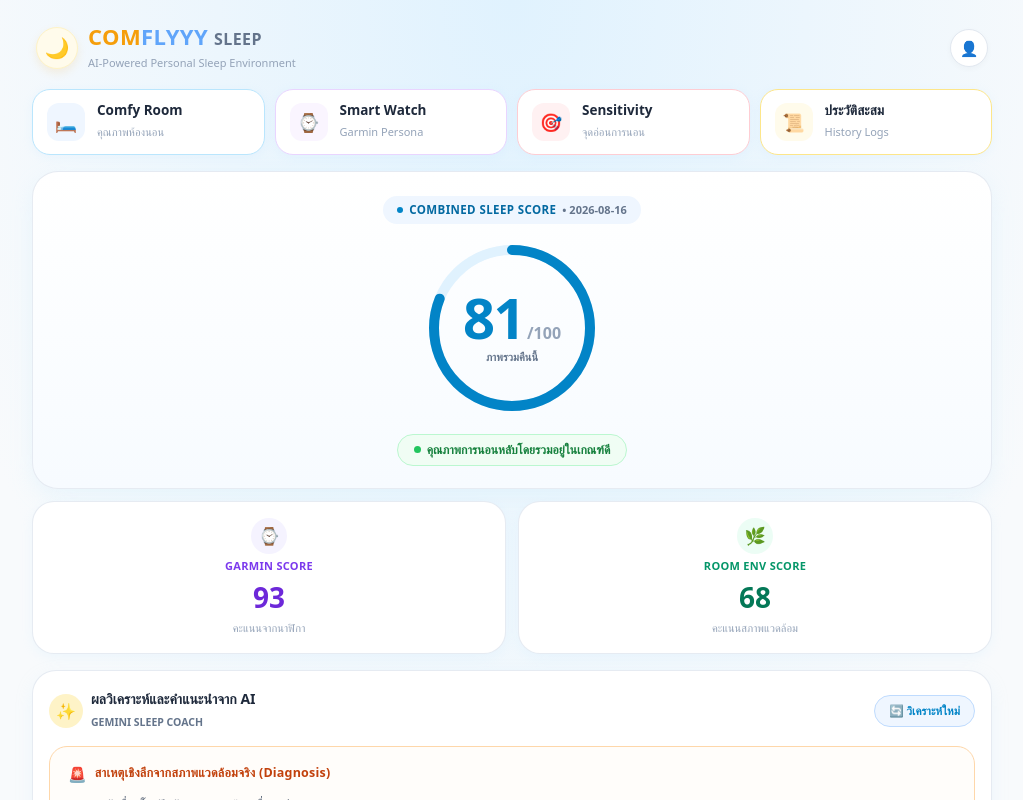
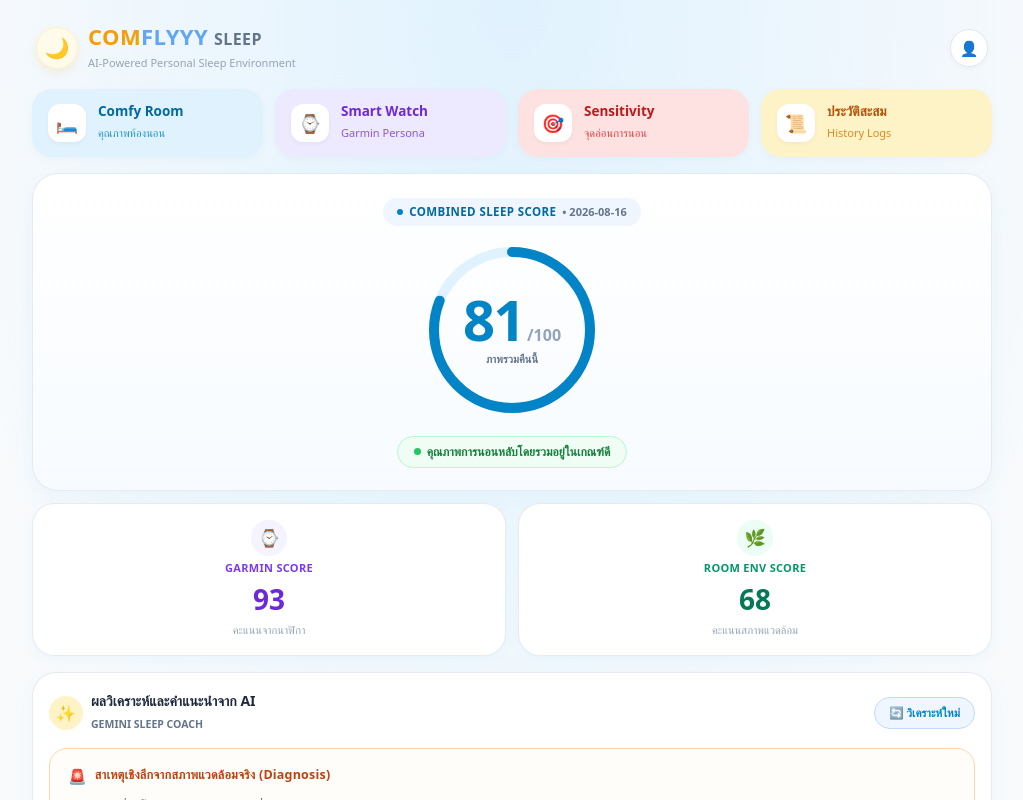
Before and after one commit to paradisesui/comflyyy, a Next.js app: page / in a window 1280 px wide. Shown: the top 800 px of the page, without its empty margins (128-1151 px from the left). Built offline with nearby package versions, Linux system fonts and the light colour scheme; no server answers; the database is empty.

Commit message:
system 4

```diff
--- a/app/page.tsx
+++ b/app/page.tsx
@@ -140,11 +140,44 @@ export default function HomePage() {
     }
   };
 
+  // 4 ปุ่มแบบสีพาสเทลทั้งกล่อง ไร้เส้นขอบ (No Borders, Solid Pastel Cards)
   const navTabs = [
-    { href: '/sensors', icon: '🛏️', title: 'Comfy Room', desc: 'คุณภาพห้องนอน', border: '#bae6fd', badgeBg: '#eff6ff' },
-    { href: '/persona', icon: '⌚', title: 'Smart Watch', desc: 'Garmin Persona', border: '#e9d5ff', badgeBg: '#faf5ff' },
-    { href: '/sensitivity', icon: '🎯', title: 'Sensitivity', desc: 'จุดอ่อนการนอน', border: '#fecdd3', badgeBg: '#fff1f2' },
-    { href: '/sensitivity-profile', icon: '📜', title: 'ประวัติสะสม', desc: 'History Logs', border: '#fde68a', badgeBg: '#fffbeb' },
+    {
+      href: '/sensors',
+      icon: '🛏️',
+      title: 'Comfy Room',
+      desc: 'คุณภาพห้องนอน',
+      bg: '#e0f2fe',
+      textColor: '#0369a1',
+      subTextColor: '#0284c7'
+    },
+    {
+      href: '/persona',
+      icon: '⌚',
+      title: 'Smart Watch',
+      desc: 'Garmin Persona',
+      bg: '#ede9fe',
+      textColor: '#6d28d9',
+      subTextColor: '#7c3aed'
+    },
+    {
+      href: '/sensitivity',
+      icon: '🎯',
+      title: 'Sensitivity',
+      desc: 'จุดอ่อนการนอน',
+      bg: '#fee2e2',
+      textColor: '#b91c1c',
+      subTextColor: '#dc2626'
+    },
+    {
+      href: '/sensitivity-profile',
+      icon: '📜',
+      title: 'ประวัติสะสม',
+      desc: 'History Logs',
+      bg: '#fef3c7',
+      textColor: '#b45309',
+      subTextColor: '#d97706'
+    },
   ];
 
   // คำนวณเส้นรอบวงสำหรับ Circular Progress Ring
@@ -226,11 +259,11 @@ export default function HomePage() {
           </Link>
         </header>
 
-        {/* 2. Navigation 4 ปุ่ม: รองรับทั้งแนวตั้งมือถือและ 4 คอลัมน์บนจอใหญ่ */}
+        {/* 2. Navigation 4 ปุ่ม: สีทั้งกล่อง ไม่มีขอบ (Solid Pastel No-Border Cards) */}
         <nav style={{
           display: 'grid',
           gridTemplateColumns: 'repeat(auto-fit, minmax(160px, 1fr))',
-          gap: '10px',
+          gap: '12px',
           width: '100%'
         }}>
           {navTabs.map((tab, idx) => (
@@ -238,11 +271,11 @@ export default function HomePage() {
               display: 'flex',
               alignItems: 'center',
               gap: '12px',
-              padding: '12px 14px',
-              borderRadius: '18px',
-              backgroundColor: '#ffffff',
-              border: `1.5px solid ${tab.border}`,
-              boxShadow: '0 2px 10px rgba(186, 230, 253, 0.18)',
+              padding: '14px 16px',
+              borderRadius: '20px',
+              backgroundColor: tab.bg,
+              border: 'none',
+              boxShadow: '0 2px 8px rgba(0, 0, 0, 0.03)',
               textDecoration: 'none',
               transition: 'transform 0.15s ease'
             }}>
@@ -250,26 +283,32 @@ export default function HomePage() {
                 width: '38px',
                 height: '38px',
                 borderRadius: '12px',
-                backgroundColor: tab.badgeBg,
+                backgroundColor: '#ffffff',
                 display: 'flex',
                 alignItems: 'center',
                 justifyContent: 'center',
                 fontSize: '18px',
-                flexShrink: 0
+                flexShrink: 0,
+                boxShadow: '0 2px 5px rgba(0, 0, 0, 0.04)'
               }}>
                 {tab.icon}
               </div>
               <div style={{ textAlign: 'left' }}>
                 <strong style={{
                   fontSize: '13.5px',
-                  color: '#1e293b',
+                  color: tab.textColor,
                   fontWeight: '800',
                   display: 'block',
                   lineHeight: 1.25
                 }}>
                   {tab.title}
                 </strong>
-                <span style={{ fontSize: '11px', color: '#94a3b8', fontWeight: '500' }}>
+                <span style={{
+                  fontSize: '11px',
+                  color: tab.subTextColor,
+                  fontWeight: '500',
+                  opacity: 0.85
+                }}>
                   {tab.desc}
                 </span>
               </div>
@@ -277,7 +316,7 @@ export default function HomePage() {
           ))}
         </nav>
 
-        {/* 3. Combined Sleep Score Card: โฉมใหม่พร้อม Circular Progress Ring สมส่วน สวยงาม */}
+        {/* 3. Combined Sleep Score Card: Circular Progress Ring สมส่วน */}
         <section style={{ display: 'flex', flexDirection: 'column', gap: '12px' }}>
           <div style={{
             backgroundColor: '#ffffff',
@@ -292,7 +331,7 @@ export default function HomePage() {
             textAlign: 'center',
             background: 'linear-gradient(180deg, #ffffff 0%, #f7fbff 100%)'
           }}>
-            {/* หัวข้อขนาดกะทัดรัด ไม่แตกเป็น 2 บรรทัด */}
+            {/* หัวข้อขนาดกะทัดรัด */}
             <div style={{
               display: 'inline-flex',
               alignItems: 'center',
```
